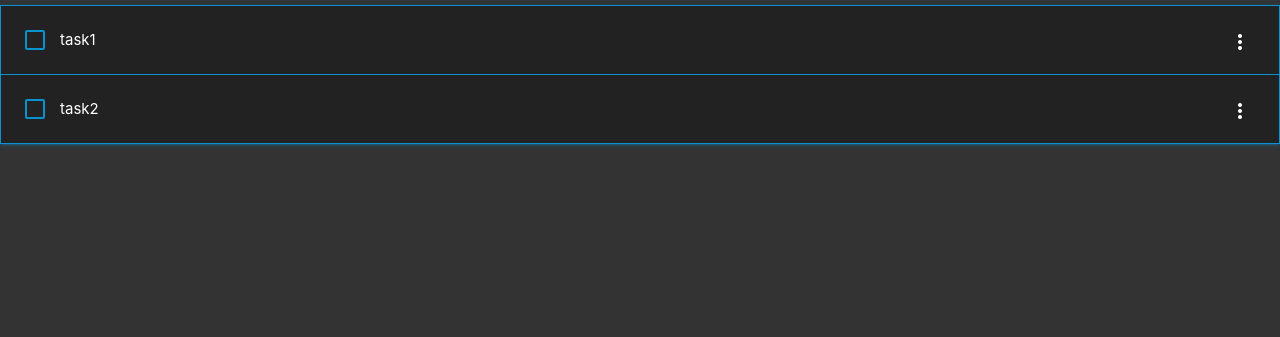
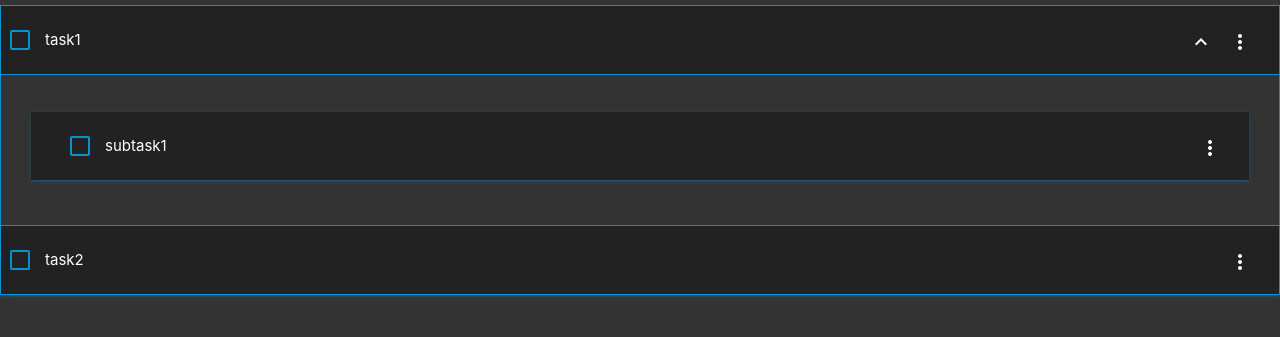
Before and after one commit to fogoplayer/ztasks, a website with bundled scripts: page index.html in a window 1280 px wide. Shown: the part 67-404 px from the top of the page. Built offline with nearby package versions, Linux system fonts and the light colour scheme.

Commit message:
Add subtasks

```diff
--- a/css/styles.css
+++ b/css/styles.css
@@ -1,6 +1,8 @@
 .collapsible-header, .collection-item.collapsible {
-    /*border:none;*/
-    padding:0px;
+    padding:0;
+}
+    .collapsible{
+        margin:0;
     }
 
         .taskElement {
@@ -23,11 +25,28 @@
                     outline:none;
                 }
 
+            .taskElement.chevron,
             .taskElement.menu{
                 height:38px;
                 padding:9px;
             }
 
+            .taskElement.chevron{
+                padding-right:0;
+            }
+
+                .taskElement.chevron .material-icons,
                 .taskElement.menu .material-icons {
                     margin:0px;
                 }
+        .collapsible-body {
+            padding:0;
+        }
+
+            .collapsible-body .collapsible{
+                border:none;
+            }
+
+                .collapsible-body .collapsible li .collapsible-header{
+                    border:none;
+                }
--- a/js/List.js
+++ b/js/List.js
@@ -20,44 +20,98 @@ class List {
 
     renderTasks(){
         this.tasks.forEach(task =>{
-            this.createTaskNode(task);
+            this.createTaskNode(task, [this.tasks.indexOf(task)]);
         })
     }
 
-    createTaskNode(taskObject, parent = "root"){
-        const li = document.createElement("li")
-        //     collapsible.classList.add("collection-item", "collapsible");
-            const collapsibleHeader = document.createElement("div")
+    /**
+     * Creates the HTML for a task
+     * @param taskObject-the object representing the task to be rendered
+     * @return-either null, or the task node
+    **/
+    createTaskNode(taskObject, reference, parent = "root"){
+        const li = document.createElement("li");
+            //Add header
+            const collapsibleHeader = document.createElement("div");
+                collapsibleHeader.style.paddingLeft = (30 * (reference.length - 1)) + "px";
                 collapsibleHeader.classList.add("collapsible-header");
-                const checkboxContainer = document.createElement("div")
+                collapsibleHeader.onclick = e => {
+                    //Don't toggle subtasks unless chevron is clicked
+                    if (!(e.target.innerText === "keyboard_arrow_down" || e.target.innerText === "keyboard_arrow_up" || e.target.classList.contains(".chevron"))) {
+                        e.stopPropagation();
+                    }else if (e.target.innerText === "keyboard_arrow_down"){
+                        e.target.parentNode.querySelector(".material-icons").innerText = "keyboard_arrow_up";
+                    }else{
+                        e.target.parentNode.querySelector(".material-icons").innerText = "keyboard_arrow_down";
+                    }
+                }
+                //Add checkbox
+                const checkboxContainer = document.createElement("div");
                     checkboxContainer.classList.add("taskElement", "checkboxContainer");
+                    //Add label
                     const label = document.createElement("label");
-                        const checkbox = document.createElement("input")
-                            checkbox.classList.add("filled-in")
+                        //Add checkbox
+                        const checkbox = document.createElement("input");
+                            checkbox.classList.add("filled-in");
                             checkbox.setAttribute("type", "checkbox");
                             label.appendChild(checkbox);
+                        //Add span
                         const span = document.createElement("span");
                             label.appendChild(span);
                         checkboxContainer.appendChild(label);
                     collapsibleHeader.appendChild(checkboxContainer);
-                const taskName = document.createElement("div")
-                    taskName.classList.add("taskElement", "taskName")
+                //Add taskk name
+                const taskName = document.createElement("div");
+                    taskName.classList.add("taskElement", "taskName");
                     taskName.contentEditable=true;
                     if(taskObject.name){ taskName.innerText = taskObject.name }
                     collapsibleHeader.appendChild(taskName);
-                const menuContainer = document.createElement("div")
+                //Add dropdown chevron
+                if (taskObject.subtasks && taskObject.subtasks.length){
+                    const chevronContainer = document.createElement("div");
+                        chevronContainer.classList.add("taskElement", "chevron")
+                        //Add i tag
+                        const i = document.createElement("i");
+                            i.classList.add("material-icons");
+                            // Add icon
+                            const icon = document.createTextNode("keyboard_arrow_up");
+                                i.appendChild(icon);
+                            chevronContainer.appendChild(i);
+                        collapsibleHeader.appendChild(chevronContainer);
+                }
+                //Add menu container
+                const menuContainer = document.createElement("div");
                     menuContainer.classList.add("taskElement", "menu");
-                    const dropdownTrigger = document.createElement("a")
+                    //Add dropdown trigger
+                    const dropdownTrigger = document.createElement("a");
                         dropdownTrigger.classList.add("dropdown-trigger");
-                        const i = document.createElement("i")
+                        //Add i tag
+                        const i = document.createElement("i");
                             i.classList.add("material-icons");
+                            // Add icon
                             const icon = document.createTextNode("more_vert");
                                 i.appendChild(icon);
                             dropdownTrigger.appendChild(i);
                         menuContainer.appendChild(dropdownTrigger);
                     collapsibleHeader.appendChild(menuContainer);
                 li.appendChild(collapsibleHeader);
+            //Add body
+            const collapsibleBody = document.createElement("div");
+                collapsibleBody.classList.add("collapsible-body");
+                const subtasks = document.createElement("ul");
+                    subtasks.classList.add("collapsible");
+                    subtasks.id=reference.join("");
+                    collapsibleBody.appendChild(subtasks);
+                li.appendChild(collapsibleBody);
             document.getElementById(parent).appendChild(li);
+
+            //Add subtasks, if they exist
+            if(taskObject.subtasks && taskObject.subtasks.length){
+                li.classList.add("active");
+                taskObject.subtasks.forEach(subtask => {
+                    this.createTaskNode(subtask, reference.concat([taskObject.subtasks.indexOf(subtask)]), reference.join(""));
+                });
+            }
     }
 }
 
--- a/js/main.js
+++ b/js/main.js
@@ -1,15 +1,20 @@
 import List from "./List.js";
 
 const L = new List();
-L.renderTasks()
+L.renderTasks();
+
+
+// M.Dropdown.init(document.querySelectorAll('.dropdown-trigger'), {});
+M.Collapsible.init(document.querySelectorAll('.collapsible'), {accordion:false});
 
 //Register Service Worker (PWABuilder)
 if (navigator.serviceWorker.controller) {
-  console.log('[PWA Builder] active service worker found, no need to register')
-} else {
-  navigator.serviceWorker.register('service-worker.js', {
-    scope: './'
-  }).then(function(reg) {
-    console.log('Service worker has been registered for scope:'+ reg.scope);
-  });
+    console.log('[PWA Builder] active service worker found, no need to register');
 }
+else {
+    navigator.serviceWorker.register('service-worker.js', {
+        scope: './'
+    }).then(function(reg) {
+        console.log('Service worker has been registered for scope:' + reg.scope);
+    });
+}
```
Lines whose indentation alone changed are shown as unchanged.
